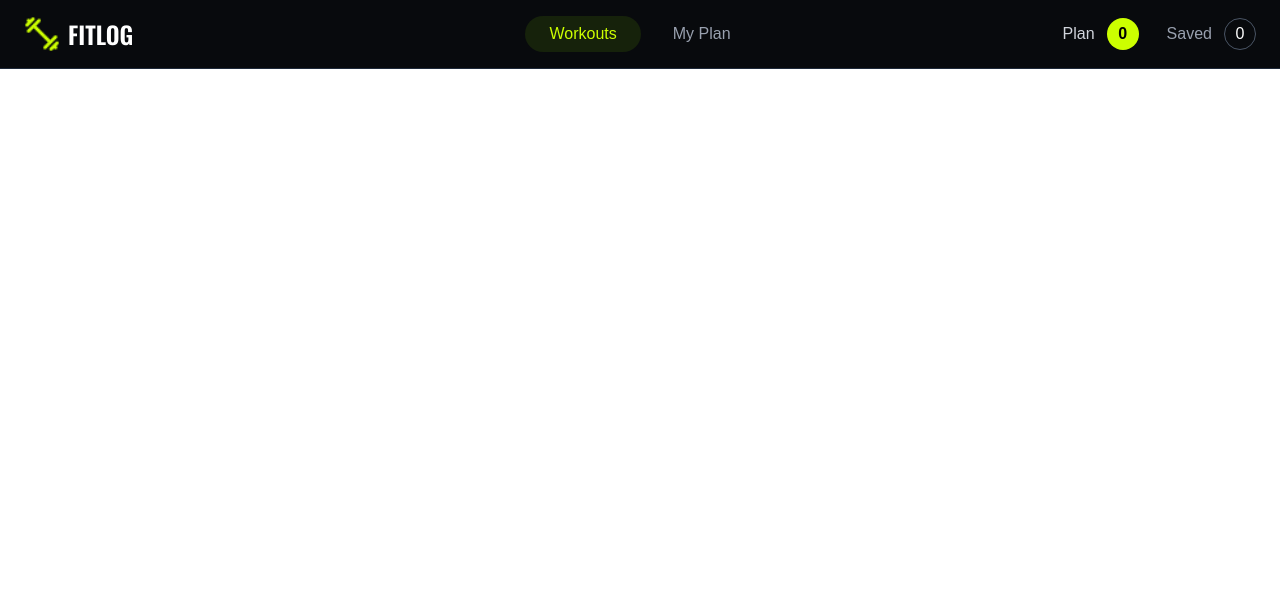
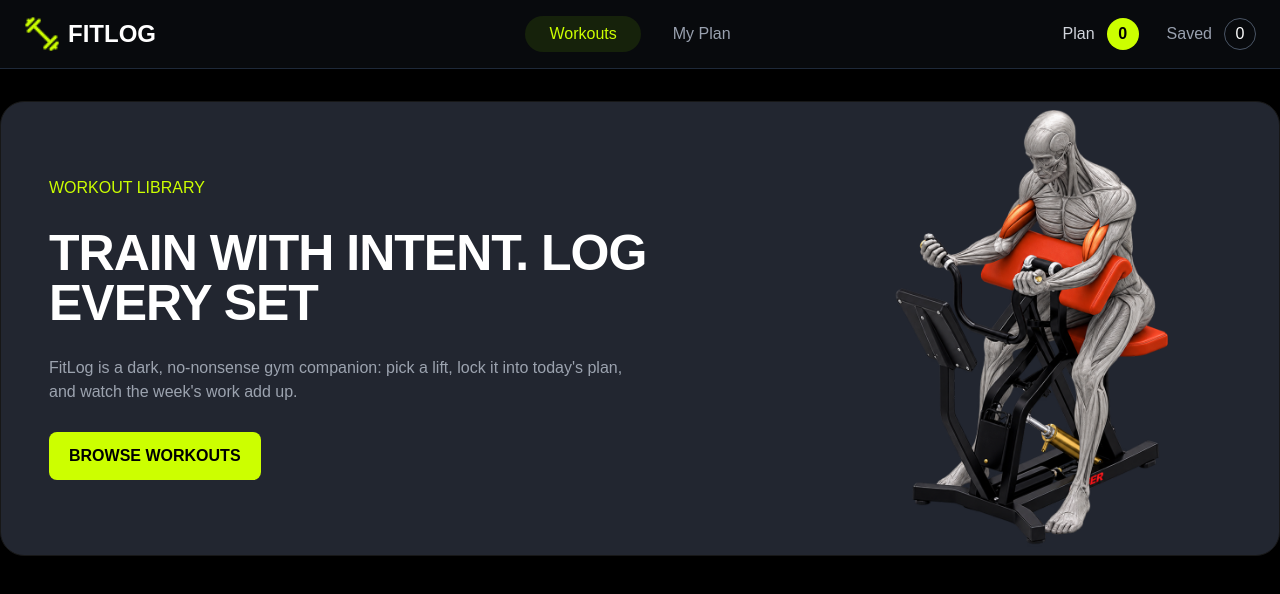
Before and after one commit to imamrakib354/My-FitLog-App, a Next.js app: page / in a window 1280 px wide. Shown: the top 594 px of the page. Built offline with nearby package versions, Linux system fonts and the light colour scheme.

Commit message:
Banner added

```diff
--- a/src/app/components/NavBar.jsx
+++ b/src/app/components/NavBar.jsx
@@ -4,12 +4,6 @@ import React from 'react';
 import Link from 'next/link';
 import Image from 'next/image';
 import { usePathname } from 'next/navigation';
-import { Oswald } from 'next/font/google';
-
-const oswald = Oswald({
-    subsets: ['latin'],
-    weight: ['500', '600', '700'],
-});
 
 
 const Navbar = () => {
@@ -33,7 +27,7 @@ const Navbar = () => {
 
     return (
         <nav className="bg-[#080a0d] border-b border-gray-800">
-            <div className="navbar max-w-7xl mx-auto px-6 py-2">
+            <div className="navbar max-w-360 mx-auto px-6 py-2">
 
                 <div className="navbar-start">
 
@@ -77,7 +71,7 @@ const Navbar = () => {
                             priority
                         />
 
-                        <span className={`${oswald.className} text-2xl font-semibold text-white`}>
+                        <span className="font-oswald text-2xl font-semibold text-white">
                             FITLOG
                         </span>
                     </Link>
--- a/src/app/globals.css
+++ b/src/app/globals.css
@@ -2,15 +2,15 @@
 @plugin "daisyui";
 
 :root {
-  --background: #ffffff;
+  --background: #000000;
   --foreground: #171717;
 }
 
 @theme inline {
   --color-background: var(--background);
   --color-foreground: var(--foreground);
-  --font-sans: var(--font-geist-sans);
-  --font-mono: var(--font-geist-mono);
+  --font-inter: var(--font-inter-next);
+  --font-oswald: var(--font-oswald-next);
 }
 
 @media (prefers-color-scheme: dark) {
--- a/src/app/layout.js
+++ b/src/app/layout.js
@@ -1,15 +1,16 @@
-import { Geist, Geist_Mono } from "next/font/google";
+import { Inter, Oswald } from "next/font/google";
 import "./globals.css";
 import Navbar from "./components/NavBar";
 
-const geistSans = Geist({
-  variable: "--font-geist-sans",
-  subsets: ["latin"],
+const inter = Inter({
+    subsets: ["latin"],
+    variable: "--font-inter",
 });
 
-const geistMono = Geist_Mono({
-  variable: "--font-geist-mono",
-  subsets: ["latin"],
+const oswald = Oswald({
+    subsets: ["latin"],
+    weight: ["500", "600", "700"],
+    variable: "--font-oswald",
 });
 
 export const metadata = {
@@ -21,7 +22,7 @@ export default function RootLayout({ children }) {
   return (
     <html
       lang="en"
-      className={`${geistSans.variable} ${geistMono.variable} antialiased`}
+      className={`${inter.variable} ${oswald.variable} antialiased`}
     >
       <body className="min-h-screen bg-[#080a0d] text-white">
 
--- a/src/app/page.js
+++ b/src/app/page.js
@@ -1,5 +1,58 @@
-import Image from "next/image";
+import Image from 'next/image';
 
-export default function Home() {
-  return
-}
+const Workout = () => {
+  return (
+    <section className="max-w-360 mx-auto my-8 px-6 flex flex-row justify-between items-center py-2 bg-[#222630] border rounded-3xl">
+
+      <div className="text-left lg:text-left px-6 py-9">
+
+        <p className="font-inter text-[#ccff00]">
+        WORKOUT LIBRARY
+        </p>
+
+        <p className="font-oswald font-bold text-white text-[50px] max-w-3xl mx-auto lg:mx-0 my-7 leading-none tracking-[-0.02em]">
+          TRAIN WITH INTENT. LOG EVERY SET
+        </p>
+
+        <p className="font-inter text-[#9CA3AF] max-w-xl" >
+          FitLog is a dark, no-nonsense gym companion: pick a lift, lock it into today&apos;s plan, and watch the week&apos;s work add up.
+        </p>
+
+        <div className="flex justify-center lg:justify-start gap-3 mt-7">
+
+          <button className="
+                    bg-[#ccff00]
+                    hover:bg-[#c2f106e1]
+                    text-black
+                    px-5
+                    py-3
+                    rounded-lg
+                    font-semibold
+                    transition-all
+                    duration-300
+                    hover:-translate-y-1
+                    hover:shadow-lg
+                    ">
+            BROWSE WORKOUTS
+          </button>
+
+        </div>
+
+      </div>
+
+      <div className="mt-8 lg:mt-0">
+        <Image
+          src="/banner.png"
+          alt="FitLog Logo"
+          width={450}
+          height={450}
+          className="object-contain"
+          priority
+        />
+      </div>
+
+    </section>
+  );
+};
+
+export default Workout;
```
Also changed, not shown: public/banner.png.
